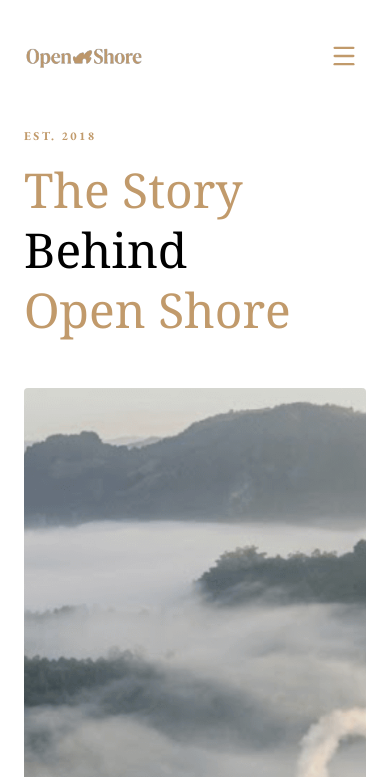
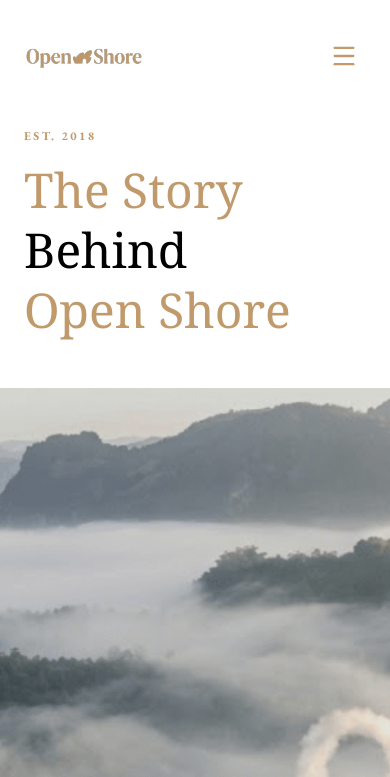
Before and after one commit to firestarnc/openshore, a Next.js app: page /about in a window 390 px wide. Shown: the top 777 px of the page. Built offline with nearby package versions, Linux system fonts and the light colour scheme.

Commit message:
adding new functions

```diff
--- a/src/app/about/page.tsx
+++ b/src/app/about/page.tsx
@@ -49,7 +49,9 @@ export default function AboutPage() {
   initial={{ opacity: 0, scale: 0.98 }}
   animate={{ opacity: 1, scale: 1 }}
   transition={{ duration: 0.8, delay: 0.4 }}
-            className="relative w-full h-dvh md:h-[80vh] overflow-hidden rounded-sm"
+  // w-screen forces it to the device width, ignoring parent padding
+  // left-1/2 -translate-x-1/2 centers it if it's inside a container
+  className="relative w-screen h-[100dvh] left-1/2 -translate-x-1/2 overflow-hidden md:w-full md:left-0 md:translate-x-0 md:h-[70vh] md:rounded-sm"
 >
     <Image
       src="/img/about1.png"
@@ -58,7 +60,6 @@ export default function AboutPage() {
       className="object-cover"
       priority
     />
-             {/* Overlay for text readability if needed, or just style */}
     <div className="absolute inset-0 bg-black/10" />
 </motion.div>
         </div>
```
Lines whose indentation alone changed are shown as unchanged.
